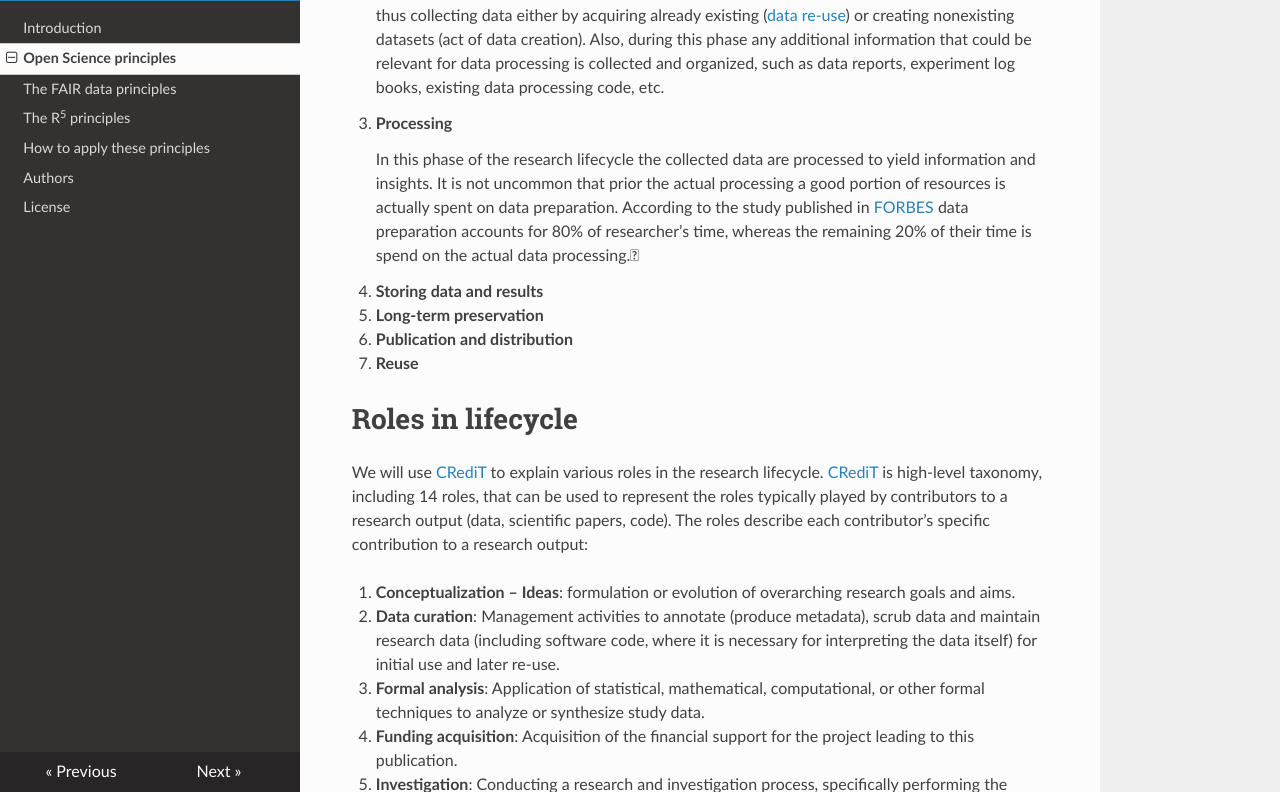
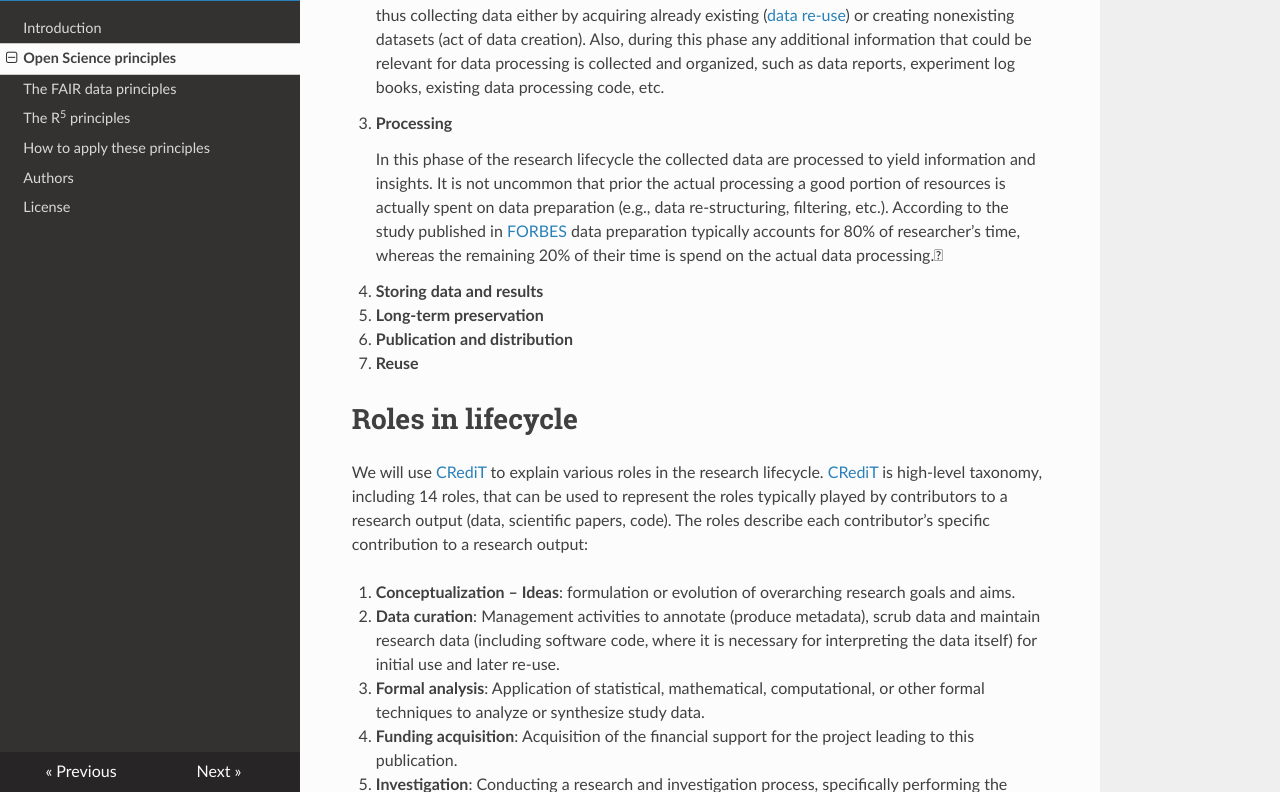
Before and after one commit to InesWuerth/FAIR-data-and-Open-Science-principles, an MkDocs documentation site: the page built from docs/1_open_science.md, in a window 1280 px wide and 900 px high, scrolled down 816 px, cut to the strip 108-900 px from the top of the window. Built offline with MkDocs 1.6.1, drawn with Linux system fonts in a browser that asks for light colours; nearby versions of some CDN libraries.

```diff
--- a/docs/1_open_science.md
+++ b/docs/1_open_science.md
@@ -22,7 +22,7 @@ The depicted research lifecycle consists of following phases:
 
  3. **Processing**
 
-    In this phase of the research lifecycle the collected data are processed to yield information and insights. It is not uncommon that prior the actual processing a good portion of resources is actually spent on data preparation. According to the study published in [FORBES](https://bit.ly/2WwVPho) data preparation accounts for 80% of researcher’s time, whereas the remaining 20% of their time is spend on the actual data processing.
+    In this phase of the research lifecycle the collected data are processed to yield information and insights. It is not uncommon that prior the actual processing a good portion of resources is actually spent on data preparation (e.g., data re-structuring, filtering, etc.). According to the study published in [FORBES](https://bit.ly/2WwVPho) data preparation typically accounts for 80% of researcher’s time, whereas the remaining 20% of their time is spend on the actual data processing.
 
  4. **Storing data and results**
 
```
Also changed, not shown: docs/0_introduction.md (+3 -3 lines), 1 other file.
